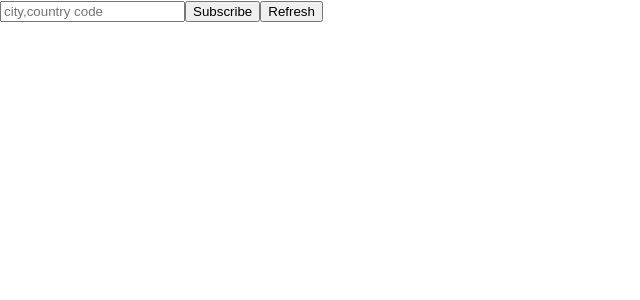
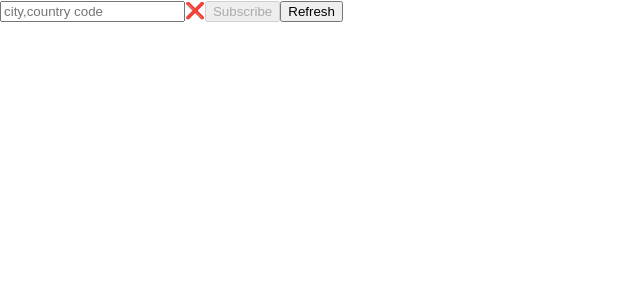
Before and after one commit to mattydono/weather_forecast, a React (Create React App) app: page / in a window 1280 px wide. Shown: the top 300 px of the page, without its empty margins (0-640 px from the left). Built offline with nearby package versions, Linux system fonts and the light colour scheme.

Commit message:
feat: input and already subscribed validation

```diff
--- a/src/App.js
+++ b/src/App.js
@@ -5,18 +5,18 @@ import { subscribe } from './SubscriptionService';
 
 class App extends Component {
   state = {
-    subscribedCities: {},
+    data: {},
   };
 
   render() {
-    const { subscribedCities } = this.state;
+    const { data } = this.state;
     return (
       <div>
-        <Input onSubscribe={this.onSubscribe} />
-        <DataHandling
-          subscribedCities={subscribedCities}
-          unsubscribe={this.onUnsubscribe}
+        <Input
+          onSubscribe={this.onSubscribe}
+          subscribedCities={Object.keys(data)}
         />
+        <DataHandling data={data} unsubscribe={this.onUnsubscribe} />
       </div>
     );
   }
@@ -24,8 +24,8 @@ class App extends Component {
   onSubscribe = selectedCity => {
     subscribe(selectedCity).then(data =>
       this.setState(state => ({
-        subscribedCities: {
-          ...state.subscribedCities,
+        data: {
+          ...state.data,
           [data.city.name]: data,
         },
       })),
@@ -34,9 +34,9 @@ class App extends Component {
 
   onUnsubscribe = cityName => {
     this.setState(state => {
-      const subscribedCities = { ...state.subscribedCities };
-      delete subscribedCities[cityName];
-      return { subscribedCities };
+      const data = { ...state.data };
+      delete data[cityName];
+      return { data };
     });
   };
 }
--- a/src/DataHandling.js
+++ b/src/DataHandling.js
@@ -2,10 +2,7 @@ import React, { Component } from 'react';
 
 export class DataHandling extends Component {
   render() {
-    const { subscribedCities } = this.props;
-    return (
-      <div>{Object.values(subscribedCities).map(this.renderCityData)}</div>
-    );
+    return <div>{Object.values(this.props.data).map(this.renderCityData)}</div>;
   }
 
   renderCityData = data => {
--- a/src/Input.js
+++ b/src/Input.js
@@ -1,26 +1,40 @@
 import React, { Component } from 'react';
+import { isValidCity } from './SubscriptionService';
 
 export class Input extends Component {
   state = {
     selectedCity: '',
+    isValid: false,
   };
 
   render() {
+    const { subscribedCities } = this.props;
+    const { selectedCity, isValid } = this.state;
+    const alreadySubscribed = subscribedCities.some(
+      city => city === selectedCity,
+    );
     return (
       <div>
         <input
           placeholder='city,country code'
           onChange={this.onCityChange}
-          value={this.state.selectedCity}
+          value={selectedCity}
         />
-        <button onClick={this.onSubscribe}>Subscribe</button>
+        <span role='img' aria-label={isValid ? 'Valid City' : 'Invalid City'}>
+          ️{isValid ? '✔️' : '❌'}
+        </span>
+        <button
+          onClick={this.onSubscribe}
+          disabled={!isValid || alreadySubscribed}>
+          Subscribe
+        </button>
         <button onClick={this.onRefresh}>Refresh</button>
       </div>
     );
   }
 
   onRefresh = () => {
-    Object.keys(this.props.subscribedCities).map(this.props.onSubscribe);
+    this.props.subscribedCities.forEach(this.props.onSubscribe);
   };
 
   onSubscribe = () => {
@@ -28,6 +42,7 @@ export class Input extends Component {
   };
 
   onCityChange = event => {
-    this.setState({ selectedCity: event.currentTarget.value });
+    const { value: selectedCity } = event.currentTarget;
+    this.setState({ selectedCity, isValid: isValidCity(selectedCity) });
   };
 }
--- a/src/SubscriptionService.js
+++ b/src/SubscriptionService.js
@@ -1,6 +1,6 @@
 import cities from './cities';
 
-const isValidCity = cityName => cities.some(c => c.name === cityName);
+export const isValidCity = cityName => cities.some(c => c.name === cityName);
 
 const mapCityToQuery = cityName => {
   const city = cities.find(c => c.name === cityName);
```
